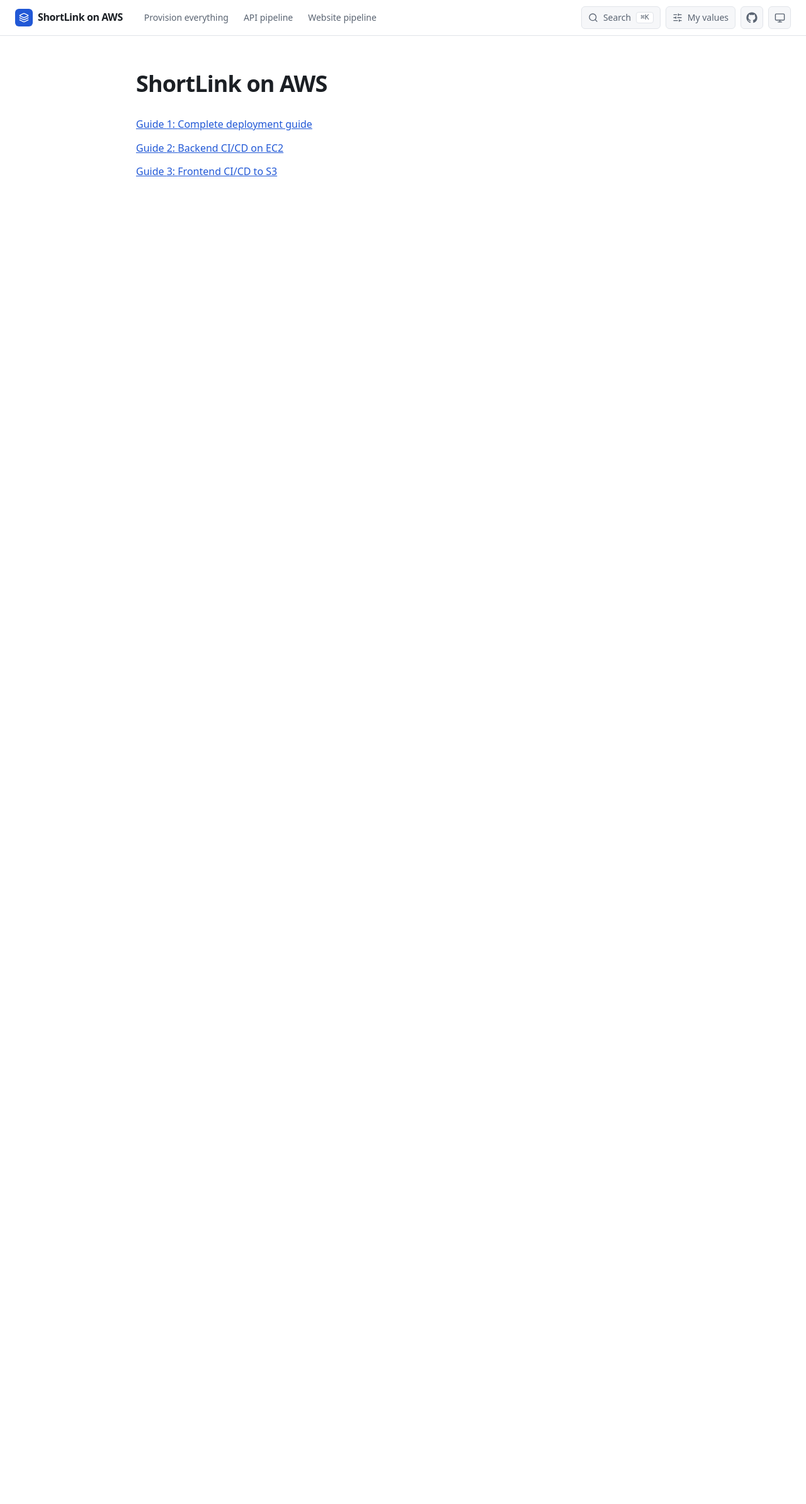
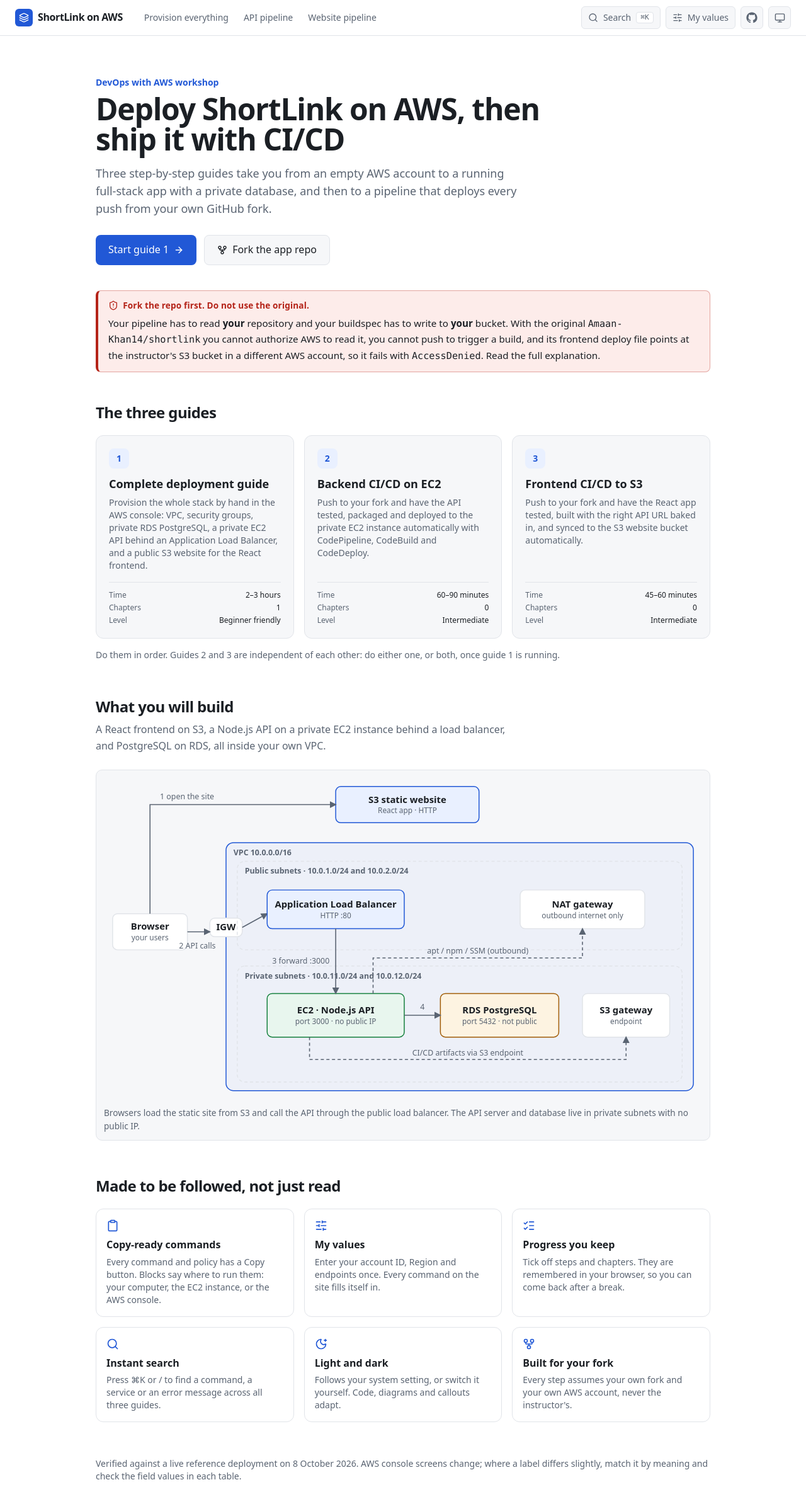
Before and after one commit to Amaan-Khan14/shortlink-aws-guides, a Next.js app: page / in a window 1280 px wide. Shown: the top 2388 px of the page at 63% size. Before the commit the page ends 800 px from the top, so only its background shows below. Built offline with nearby package versions, Linux system fonts and the light colour scheme.

Commit message:
feat: add landing page with guide cards and fork-first warning

```diff
--- a/app/page.tsx
+++ b/app/page.tsx
@@ -1,21 +1,103 @@
+import { ArrowRight, Clipboard, GitFork, ListChecks, MoonStar, Search, SlidersHorizontal } from "lucide-react";
 import Link from "next/link";
 import { SiteShell } from "@/components/site-shell";
-import { GUIDES } from "@/lib/guides";
+import { ArchitectureDiagram } from "@/components/diagrams/architecture";
+import { Callout } from "@/components/mdx/callout";
+import { getChapters } from "@/lib/content";
+import { GUIDES, SITE } from "@/lib/guides";
+
+const FEATURES = [
+  { icon: Clipboard, title: "Copy-ready commands", text: "Every command and policy has a Copy button. Blocks say where to run them: your computer, the EC2 instance, or the AWS console." },
+  { icon: SlidersHorizontal, title: "My values", text: "Enter your account ID, Region and endpoints once. Every command on the site fills itself in." },
+  { icon: ListChecks, title: "Progress you keep", text: "Tick off steps and chapters. They are remembered in your browser, so you can come back after a break." },
+  { icon: Search, title: "Instant search", text: "Press ⌘K or / to find a command, a service or an error message across all three guides." },
+  { icon: MoonStar, title: "Light and dark", text: "Follows your system setting, or switch it yourself. Code, diagrams and callouts adapt." },
+  { icon: GitFork, title: "Built for your fork", text: "Every step assumes your own fork and your own AWS account, never the instructor's." },
+];
 
 export default function Home() {
   return (
     <SiteShell>
-      <main id="content" className="mx-auto max-w-4xl px-4 py-14 sm:px-6">
-        <h1 className="text-4xl font-bold tracking-tight">ShortLink on AWS</h1>
-        <ul className="mt-8 space-y-3">
-          {GUIDES.map((g) => (
-            <li key={g.slug}>
-              <Link href={`/guides/${g.slug}/`} className="font-medium text-accent underline">
-                Guide {g.number}: {g.title}
-              </Link>
-            </li>
-          ))}
-        </ul>
+      <main id="content" className="mx-auto max-w-5xl px-4 pb-24 pt-12 sm:px-6 sm:pt-16">
+        <section>
+          <p className="text-sm font-semibold text-accent">DevOps with AWS workshop</p>
+          <h1 className="mt-2 max-w-3xl text-4xl font-bold tracking-tight sm:text-5xl">Deploy ShortLink on AWS, then ship it with CI/CD</h1>
+          <p className="mt-4 max-w-2xl text-lg text-muted">
+            Three step-by-step guides take you from an empty AWS account to a running full-stack app with a private database, and then to a pipeline that deploys every push from your own GitHub fork.
+          </p>
+          <div className="mt-7 flex flex-wrap gap-3">
+            <Link href="/guides/deployment/start-here/" className="inline-flex items-center gap-2 rounded-lg bg-accent px-5 py-2.5 font-medium text-accent-fg hover:opacity-90">
+              Start guide 1 <ArrowRight size={16} aria-hidden />
+            </Link>
+            <a href={`https://github.com/${SITE.appRepo}/fork`} target="_blank" rel="noreferrer" className="inline-flex items-center gap-2 rounded-lg border border-border bg-surface px-5 py-2.5 font-medium hover:border-accent">
+              <GitFork size={16} aria-hidden /> Fork the app repo
+            </a>
+          </div>
+        </section>
+
+        <section className="mt-10" aria-labelledby="fork-first">
+          <Callout type="problem" title="Fork the repo first. Do not use the original.">
+            <p id="fork-first">
+              Your pipeline has to read <strong>your</strong> repository and your buildspec has to write to <strong>your</strong> bucket. With the original <code>{SITE.appRepo}</code> you cannot authorize AWS to read it, you cannot push to trigger a build, and its frontend deploy file points at the instructor&apos;s S3 bucket in a different AWS account, so it fails with <code>AccessDenied</code>.{" "}
+              <Link href="/guides/deployment/fork-the-repo/">Read the full explanation</Link>.
+            </p>
+          </Callout>
+        </section>
+
+        <section className="mt-12" aria-labelledby="guides-heading">
+          <h2 id="guides-heading" className="text-2xl font-semibold tracking-tight">
+            The three guides
+          </h2>
+          <div className="mt-5 grid gap-4 md:grid-cols-3">
+            {GUIDES.map((g) => {
+              const chapters = getChapters(g.slug);
+              return (
+                <Link key={g.slug} href={`/guides/${g.slug}/`} className="group flex flex-col rounded-xl border border-border bg-surface p-5 hover:border-accent">
+                  <span className="flex h-8 w-8 items-center justify-center rounded-lg bg-accent-soft text-sm font-bold text-accent">{g.number}</span>
+                  <h3 className="mt-3 text-lg font-semibold leading-snug group-hover:text-accent">{g.title}</h3>
+                  <p className="mt-2 flex-1 text-sm text-muted">{g.summary}</p>
+                  <dl className="mt-4 space-y-1 border-t border-border pt-3 text-xs text-muted">
+                    <div className="flex justify-between"><dt>Time</dt><dd className="font-medium text-text">{g.duration}</dd></div>
+                    <div className="flex justify-between"><dt>Chapters</dt><dd className="font-medium text-text">{chapters.length}</dd></div>
+                    <div className="flex justify-between"><dt>Level</dt><dd className="font-medium text-text">{g.level}</dd></div>
+                  </dl>
+                </Link>
+              );
+            })}
+          </div>
+          <p className="mt-4 text-sm text-muted">
+            Do them in order. Guides 2 and 3 are independent of each other: do either one, or both, once guide 1 is running.
+          </p>
+        </section>
+
+        <section className="mt-14" aria-labelledby="what-heading">
+          <h2 id="what-heading" className="text-2xl font-semibold tracking-tight">
+            What you will build
+          </h2>
+          <p className="mt-2 max-w-2xl text-muted">A React frontend on S3, a Node.js API on a private EC2 instance behind a load balancer, and PostgreSQL on RDS, all inside your own VPC.</p>
+          <div className="mt-4">
+            <ArchitectureDiagram />
+          </div>
+        </section>
+
+        <section className="mt-14" aria-labelledby="features-heading">
+          <h2 id="features-heading" className="text-2xl font-semibold tracking-tight">
+            Made to be followed, not just read
+          </h2>
+          <ul className="mt-5 grid gap-4 sm:grid-cols-2 lg:grid-cols-3">
+            {FEATURES.map((f) => (
+              <li key={f.title} className="rounded-xl border border-border p-4">
+                <f.icon size={20} className="text-accent" aria-hidden />
+                <h3 className="mt-2 font-semibold">{f.title}</h3>
+                <p className="mt-1 text-sm text-muted">{f.text}</p>
+              </li>
+            ))}
+          </ul>
+        </section>
+
+        <p className="mt-14 text-sm text-muted">
+          Verified against a live reference deployment on {SITE.verified}. AWS console screens change; where a label differs slightly, match it by meaning and check the field values in each table.
+        </p>
       </main>
     </SiteShell>
   );
```
